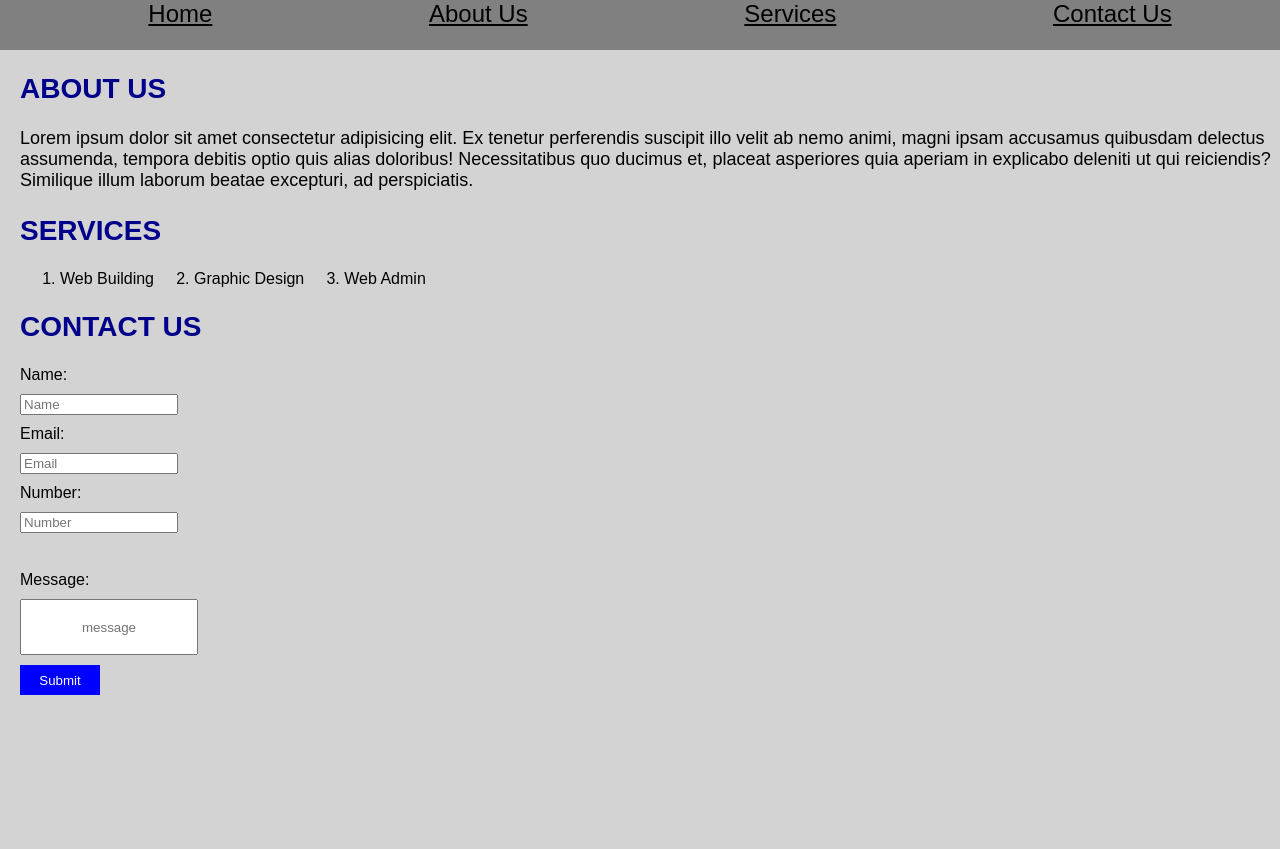
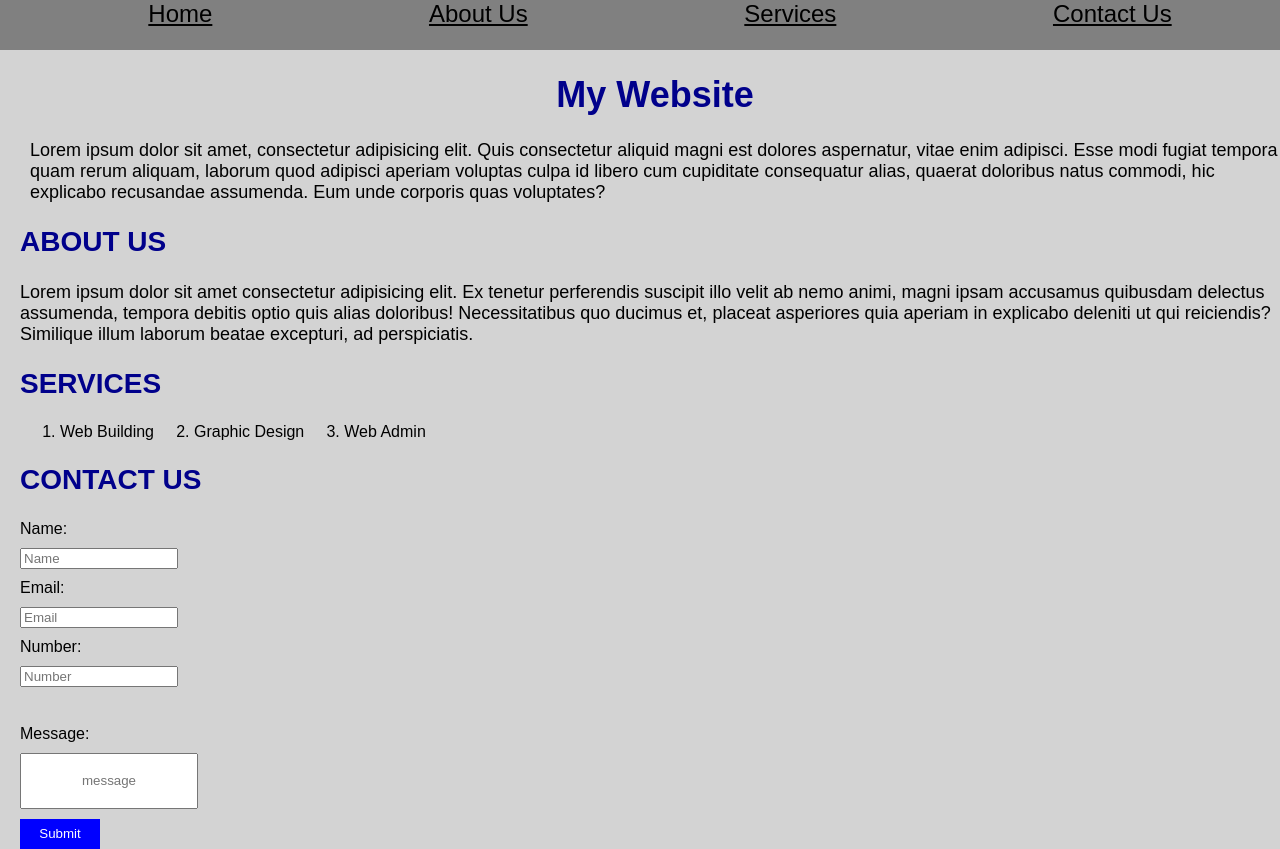
Before and after one commit to NgoranBruce/BRUCE_CA_HTML_CSS, a plain HTML site: page index.html in a window 1280 px wide. Before the commit the page ends 800 px from the top, so only its background shows below. Drawn offline with Linux system fonts and the light colour scheme.

Commit message:
overall change

```diff
--- a/css/style.css
+++ b/css/style.css
@@ -64,6 +64,10 @@ h1{
     font-size: 28px;
 
 }
+.h2{
+    font-size: 36px;
+    text-align: center;
+}
 p{
     font-size: 18px;
     color: black;
@@ -72,3 +76,6 @@ ol{
     display: flex;
     gap: 40px;
 }
+.top{
+    margin-left: 10px;
+}
--- a/index.html
+++ b/index.html
@@ -17,6 +17,13 @@
     </header>
 
     <main class="main">
+
+        <header class="top">
+            <h1 class="h2">My Website</h1>
+            <p>Lorem ipsum dolor sit amet, consectetur adipisicing elit. Quis consectetur aliquid magni est dolores aspernatur, vitae enim adipisci. Esse modi fugiat tempora quam rerum aliquam, laborum quod adipisci aperiam voluptas culpa id libero cum cupiditate consequatur alias, quaerat doloribus natus commodi, hic explicabo recusandae assumenda. Eum unde corporis quas voluptates?</p>
+        </header>
+
+
     <section id="aboutus" class="AboutUs">
         <h1 class="h1">ABOUT US</h1>
         <p>
```
